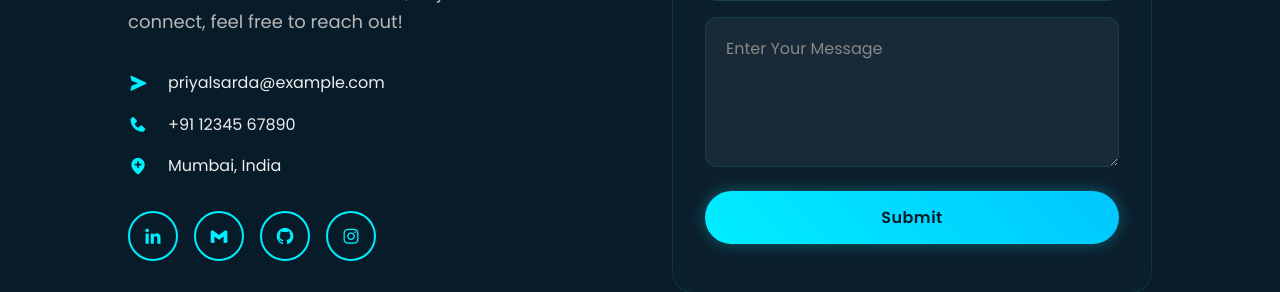
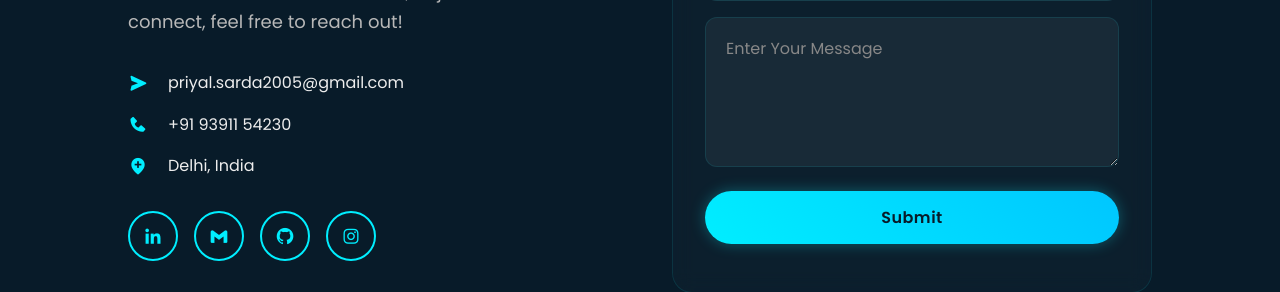
Before and after one commit to Priyal-2005/myportfolionextjs, a Next.js app: page / in a window 1280 px wide. Shown: the part 1241-1533 px from the top of the page. Built offline with nearby package versions, Linux system fonts and the light colour scheme.

Commit message:
Updated page.js

```diff
--- a/src/app/page.js
+++ b/src/app/page.js
@@ -70,9 +70,9 @@ export default function Home() {
           <p>I'm always interested in new opportunities and collaborations. Whether you have a project in mind, want to discuss business ideas, or just want to connect, feel free to reach out!</p>
 
           <div className="contact-list">
-            <li><i className='bx bxs-send'></i> priyalsarda@example.com</li>
-            <li><i className='bx bxs-phone'></i> +91 12345 67890</li>
-            <li><i className='bx bxs-location-plus'></i> Mumbai, India</li>
+            <li><i className='bx bxs-send'></i> priyal.sarda2005@gmail.com</li>
+            <li><i className='bx bxs-phone'></i> +91 93911 54230</li>
+            <li><i className='bx bxs-location-plus'></i> Delhi, India</li>
           </div>
 
           <div className="contact-icons">
```
